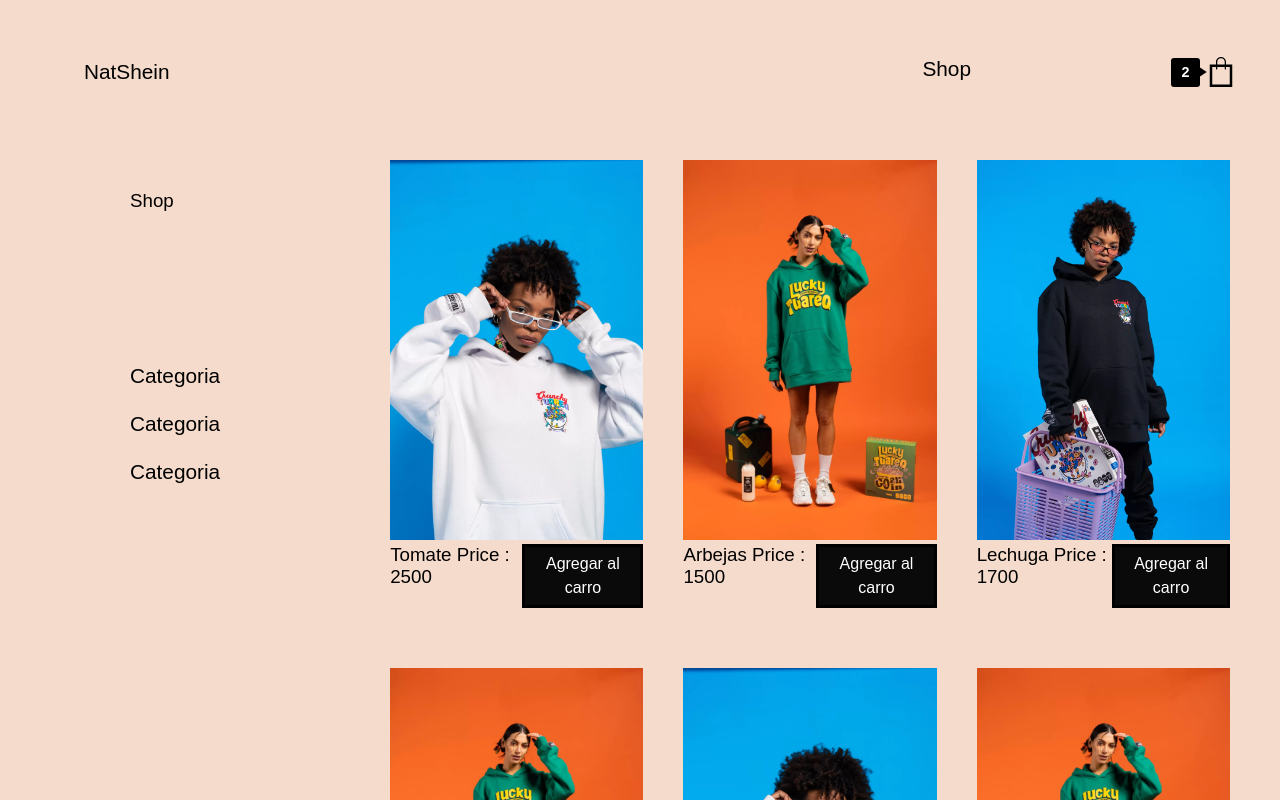
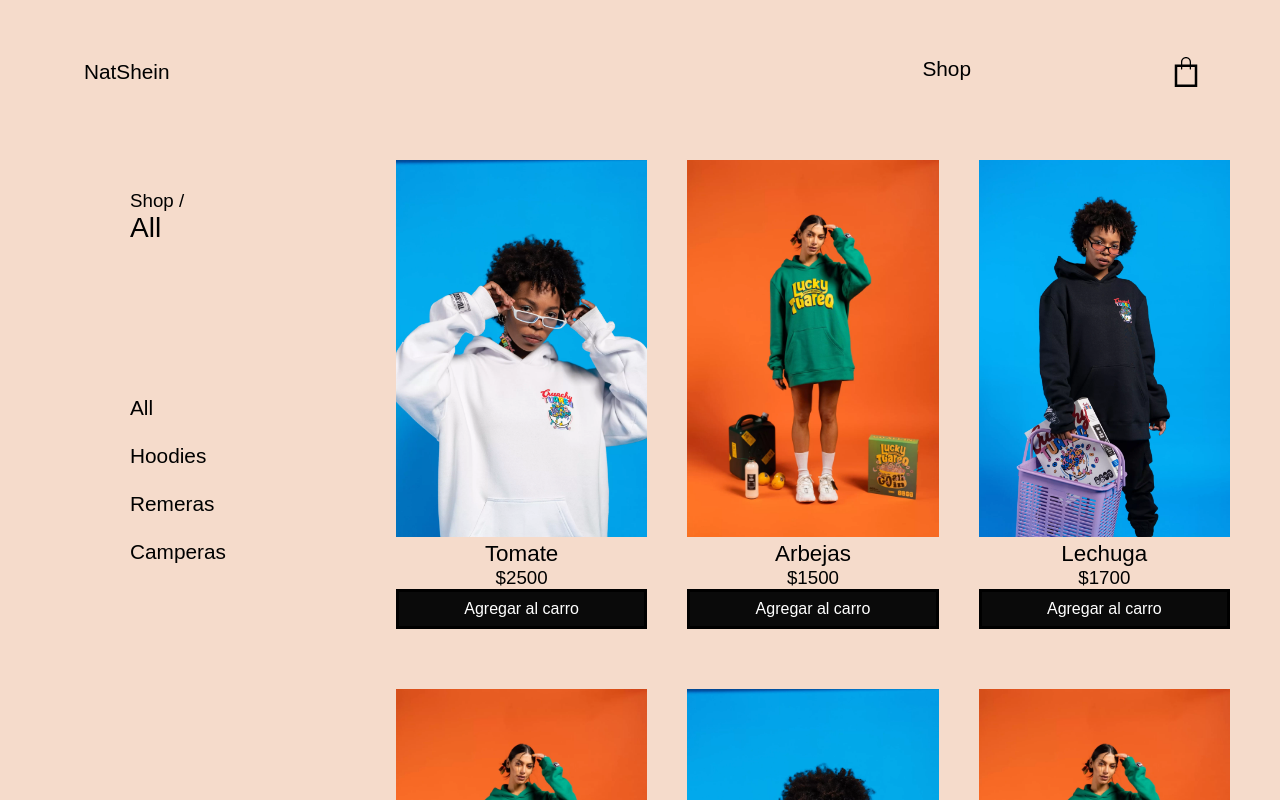
Before and after one commit to TomasMatarazzo/shopping, a React (Create React App) app: page /products in a window 1280 px wide. Shown: the top 800 px of the page. Built offline with nearby package versions, Linux system fonts and the light colour scheme.

Commit message:
Cart
fineshed the cart and styling

```diff
--- a/src/App.js
+++ b/src/App.js
@@ -10,16 +10,27 @@ import { TYPES } from './state/actions/types.js'
 // import Button from './components/Button'
 const initialState = {
   products: [
-    { name: 'Tomate', price: 2500, img: '/productos/2.webp', id: 1 },
-    { name: 'Arbejas', price: 1500, img: '/productos/1.webp', id: 2 },
-    { name: 'Lechuga', price: 1700, img: '/productos/3.webp', id: 3 },
-    { name: 'Lechuga', price: 1700, img: '/productos/1.webp', id: 4 },
-    { name: 'Tomate', price: 2500, img: '/productos/2.webp', id: 5 },
-    { name: 'Arbejas', price: 1500, img: '/productos/1.webp', id: 6 },
-    { name: 'Lechuga', price: 1700, img: '/productos/3.webp', id: 7 },
-    { name: 'Lechuga', price: 1700, img: '/productos/1.webp', id: 8 }
+    { name: 'Tomate', price: 2500, img: '/productos/2.webp', id: 1, category: 1 },
+    { name: 'Arbejas', price: 1500, img: '/productos/1.webp', id: 2, category: 2 },
+    { name: 'Lechuga', price: 1700, img: '/productos/3.webp', id: 3, category: 2 },
+    { name: 'Lechuga', price: 1700, img: '/productos/1.webp', id: 4, category: 2 },
+    { name: 'Tomate', price: 2500, img: '/productos/2.webp', id: 5, category: 1 },
+    { name: 'Arbejas', price: 1500, img: '/productos/1.webp', id: 6, category: 0 },
+    { name: 'Lechuga', price: 1700, img: '/productos/3.webp', id: 7, category: 0 },
+    { name: 'Lechuga', price: 1700, img: '/productos/1.webp', id: 8, category: 1 }
   ],
-  cart: []
+  cart: [],
+  productsByCategory: [
+    { name: 'Tomate', price: 2500, img: '/productos/2.webp', id: 1, category: 1 },
+    { name: 'Arbejas', price: 1500, img: '/productos/1.webp', id: 2, category: 2 },
+    { name: 'Lechuga', price: 1700, img: '/productos/3.webp', id: 3, category: 2 },
+    { name: 'Lechuga', price: 1700, img: '/productos/1.webp', id: 4, category: 2 },
+    { name: 'Tomate', price: 2500, img: '/productos/2.webp', id: 5, category: 1 },
+    { name: 'Arbejas', price: 1500, img: '/productos/1.webp', id: 6, category: 0 },
+    { name: 'Lechuga', price: 1700, img: '/productos/3.webp', id: 7, category: 0 },
+    { name: 'Lechuga', price: 1700, img: '/productos/1.webp', id: 8, category: 1 }
+  ],
+  categoryName: 'All'
 }
 
 const cartReducer = (state, action) => {
@@ -27,10 +38,36 @@ const cartReducer = (state, action) => {
     case TYPES.ADDTOCART:{
       const itemSelected = state.products.filter((product) => product.id === action.payload)
       console.log(state.cart)
-      return itemSelected ? { ...state, cart: [...state.cart, itemSelected[0]] } : state
+      const isRepeated = state.cart.find((product) => product.id === action.payload)
+      if (isRepeated === undefined) {
+        return itemSelected ? { ...state, cart: [...state.cart, { ...itemSelected[0], quantity: 1 }] } : state
+      } else {
+        return { ...state, cart: state.cart.map((product) => product.id === action.payload ? { ...product, quantity: product.quantity++ } : product) }
+      }
     }
-    case TYPES.DELETEFROMCART:
-      return state
+    case TYPES.DELETEFROMCART:{
+      // rest one quantity of the product if quantity == 0 delete that product
+      const newItem = state.cart.map((product) => product.id === action.payload ? { ...product, quantity: product.quantity-- } : product)
+      const filterItem = newItem.filter((product) => product.quantity !== 0)
+      return { ...state, cart: filterItem }
+    }
+    case TYPES.CHANGECATEGORY:{
+      if (action.payload === -1) { return { ...state, productsByCategory: state.products, categoryName: 'All' } }
+      const newCategory = state.products.filter(product => product.category === action.payload)
+      let categoryName
+      switch (action.payload) {
+        case (1):
+          categoryName = 'Pantalones'
+          break
+        case 2:
+          categoryName = 'Remeras'
+          break
+        case 0:
+          categoryName = 'Hoodies'
+          break
+      }
+      return { ...state, productsByCategory: newCategory, categoryName }
+    }
     default:
       return state
   }
@@ -39,16 +76,23 @@ const App = () => {
   const [state, dispatch] = useReducer(cartReducer, initialState)
 
   const addToCart = (id) => {
-    console.log(id)
     dispatch({ type: TYPES.ADDTOCART, payload: id })
+  }
+
+  const deleteFromCart = (id) => {
+    dispatch({ type: TYPES.DELETEFROMCART, payload: id })
+  }
+
+  const changeCategory = (id) => {
+    dispatch({ type: TYPES.CHANGECATEGORY, payload: id })
   }
 
   return (
         <div className="App">
           <BrowserRouter>
-            <Nav cart = {state.cart}></Nav>
+            <Nav cart = {state.cart} eliminarDelCarro = {deleteFromCart} agregarAlCarro = {addToCart}></Nav>
               <Routes>
-                <Route path = "/products" element = { <Menu productos = {state.products} agregarAlCarro = {addToCart}/>}/>
+                <Route path = "/products" element = { <Menu productos = {state.productsByCategory} categoryName = {state.categoryName} agregarAlCarro = {addToCart} changeCategory = {changeCategory}/>}/>
                 <Route path = "/" element = { <Home/>}/>
               </Routes>
           </BrowserRouter>
--- a/src/index.css
+++ b/src/index.css
@@ -100,11 +100,16 @@ img{
 
 .menu-image{
   position:absolute;
-  width:400px;
-  height:550px;
-  z-index: 5;
-  right: 5%;
+  background-image: url(/public/fondo2.png);
+  width:550px;
+  height:600px;
+  z-index:1;
+  right: 15%;
   top:15%;
+  background-color: none;
+  background-position: center;
+  background-repeat: no-repeat;
+  background-size: cover;
 }
 
 .menu-title{
--- a/src/pages/Home.js
+++ b/src/pages/Home.js
@@ -5,7 +5,6 @@ const Home = () => {
     <div className = "main">
         <HomeTitle></HomeTitle>
         <div className = "menu-image">
-          <img src = "fondo2.png"></img>
         </div>
     </div>
   )
--- a/src/pages/Menu.js
+++ b/src/pages/Menu.js
@@ -3,18 +3,21 @@ import Productos from './Menu/Productos'
 import PropTypes from 'prop-types'
 import Options from './Menu/Options'
 
-const Menu = ({ productos, agregarAlCarro }) => {
+const Menu = ({ productos, agregarAlCarro, changeCategory, categoryName }) => {
+  console.log(productos)
   return (
             <Layout>
-                <Options></Options>
-                <Productos productos = {productos} agregarAlCarro = {agregarAlCarro}></Productos>
+                <Options changeCategory = {changeCategory} categoryName = {categoryName}></Options>
+                <Productos productos = {productos} agregarAlCarro = {agregarAlCarro} ></Productos>
             </Layout>
   )
 }
 
 Menu.propTypes = {
   productos: PropTypes.array,
-  agregarAlCarro: PropTypes.func
+  agregarAlCarro: PropTypes.func,
+  changeCategory: PropTypes.func,
+  categoryName: PropTypes.string
 }
 
 export default Menu
--- a/src/pages/Menu/Options.js
+++ b/src/pages/Menu/Options.js
@@ -1,13 +1,22 @@
-const Options = () => {
+import PropTypes from 'prop-types'
+
+const Options = ({ changeCategory, categoryName }) => {
   return (
     <div className = "options">
-        <h3 > Shop</h3>
+        <h3 > Shop / <br></br> <h2>{categoryName}</h2> </h3>
             <ul >
-                <li>Categoria</li>
-                <li>Categoria</li>
-                <li>Categoria</li>
+                <li onClick = { () => changeCategory(-1)}>All</li>
+                <li onClick = { () => changeCategory(0)}>Hoodies</li>
+                <li onClick = { () => changeCategory(1)}>Remeras</li>
+                <li onClick = { () => changeCategory(2)}>Camperas</li>
             </ul>
     </div>)
 }
 
+Options.propTypes = {
+
+  changeCategory: PropTypes.func,
+  categoryName: PropTypes.string
+}
+
 export default Options
--- a/src/pages/Menu/Producto.js
+++ b/src/pages/Menu/Producto.js
@@ -1,24 +1,33 @@
 import PropTypes from 'prop-types'
 import Button from '../../components/Button'
+import styled from 'styled-components'
 
-const styles = {
-  box: {
-    display: 'flex',
-    width: '100%',
-    justifyContent: 'space-between'
-  }
-}
+const Flex = styled.div`
+    display: flex;
+    flex-direction:column;
+    width: 100%;
+
+
+    h2{
+      font-size:1.4rem;
+    }
+    h2,h3{
+      align-self:center;
+      font-weight:500;
+    }
+`
 
 const Producto = ({ producto, agregarAlCarro }) => {
   const { name, price, img, id } = producto
   return (
         <div className = "producto">
             <img src = {img}></img>
-            <div style = {styles.box}>
-                <h3>{name} Price : {price}</h3>
+            <Flex>
+                <h2>{name}</h2>
+                <h3>${price}</h3>
                 <Button
                 onClick = { () => agregarAlCarro(id)}>Agregar al carro</Button>
-            </div>
+            </Flex>
         </div>
   )
 }
--- a/src/pages/Nav.js
+++ b/src/pages/Nav.js
@@ -8,21 +8,23 @@ const style = {
     flexDirection: 'row'
   }
 }
-const Nav = ({ cart }) => {
+const Nav = ({ cart, eliminarDelCarro, agregarAlCarro }) => {
   return (
         <div className = "nav">
             <Link to = "/" className = "navLink"><h1>NatShein</h1></Link>
             <div style = {style.flexbox}>
             {/* ICONO DE BUSQUEDA */}
               <Link to = "/products" className = "navLink"><h1>Shop</h1></Link>
-              <Chart value = "2" cart = {cart}></Chart>
+              <Chart value = {cart.length} cart = {cart} eliminarDelCarro = {eliminarDelCarro} agregarAlCarro = {agregarAlCarro}></Chart>
            </div>
         </div>
   )
 }
 
 Nav.propTypes = {
-  cart: PropTypes.array
+  cart: PropTypes.array,
+  eliminarDelCarro: PropTypes.func,
+  agregarAlCarro: PropTypes.func
 }
 
 export default Nav
--- /dev/null
+++ b/src/pages/Nav/ProductCart.js
@@ -0,0 +1,97 @@
+import PropTypes from 'prop-types'
+import styled from 'styled-components'
+
+const Flex = styled.div`
+display:flex;
+justify-content:center;
+`
+
+const StyledProductCart = styled(Flex)`
+  position:relative;
+  padding-left:10px;
+  padding-top:10px;
+  padding-bottom:10px;
+
+  img{
+    width:128px;
+    height:150px;
+  }
+
+  .data{
+    width:55%
+  }
+  .title{
+    padding:10px;
+    font-size:1.2rem;
+    justify-content: space-between;
+    font-weight:700;
+  }
+
+  .description{
+    padding:10px;
+    justify-content:start;
+    font-size:1rem;
+    font-weight:500;
+
+  }
+
+  input::-webkit-outer-spin-button,
+  input::-webkit-inner-spin-button {
+  -webkit-appearance: none;
+  margin: 0;
+}
+  `
+const StyledButton = styled.button`
+  width: 42px;
+  height: 42px;
+  outline: none;
+  background: none;
+  border: none;
+  cursor: pointer;
+  `
+const Input = styled.input`
+  width: 42px;
+  height: 42px;
+  line-height: 42px;
+  text-align: center;
+  border: 1px solid #e6dcd2;
+  background: none;
+  font-size: .9rem;
+  font-family: "Montserrat SemiBold";
+  font-weight: 600;
+  -webkit-appearance: none;
+  margin:0;
+  font-family: 'Poppins', sans-serif;
+
+
+`
+
+const ProductCart = ({ key, product, eliminarDelCarro, agregarAlCarro }) => {
+  const { name, price, img, quantity, id } = product
+  return (
+  <StyledProductCart>
+    <img src = {img}></img>
+    <div className = "data">
+      <Flex className = "title">
+        <div>{name}</div>
+        <h3>$ {price}</h3>
+      </Flex>
+      <Flex className = "description"> Es algo muy muy nashe</Flex>
+      <Flex>
+        <StyledButton onClick = {() => eliminarDelCarro(id)}><svg xmlns="http://www.w3.org/2000/svg" width="16" height="16" viewBox="0 0 24 24"><path d="M0 10h24v4h-24z"></path></svg></StyledButton>
+        <Input type = "number" value = {quantity}></Input>
+        <StyledButton onClick = {() => agregarAlCarro(id)}><svg xmlns="http://www.w3.org/2000/svg" width="16" height="16" viewBox="0 0 24 24"><path d="M24 10h-10v-10h-4v10h-10v4h10v10h4v-10h10z"></path></svg></StyledButton>
+      </Flex>
+
+    </div>
+  </StyledProductCart>)
+}
+
+ProductCart.propTypes = {
+  key: PropTypes.id,
+  product: PropTypes.object,
+  eliminarDelCarro: PropTypes.func,
+  agregarAlCarro: PropTypes.func
+}
+
+export default ProductCart
--- a/src/state/actions/types.js
+++ b/src/state/actions/types.js
@@ -1,4 +1,5 @@
 export const TYPES = {
   ADDTOCART: 'ADDTOCART',
-  DELETEFROMCART: 'DELETEFROMCART'
+  DELETEFROMCART: 'DELETEFROMCART',
+  CHANGECATEGORY: 'CHANGECATEGORY'
 }
```
Also changed, not shown: src/pages/Nav/CartMenu.js (+26 -17 lines), src/pages/Nav/Chart.js (+6 -3 lines).
